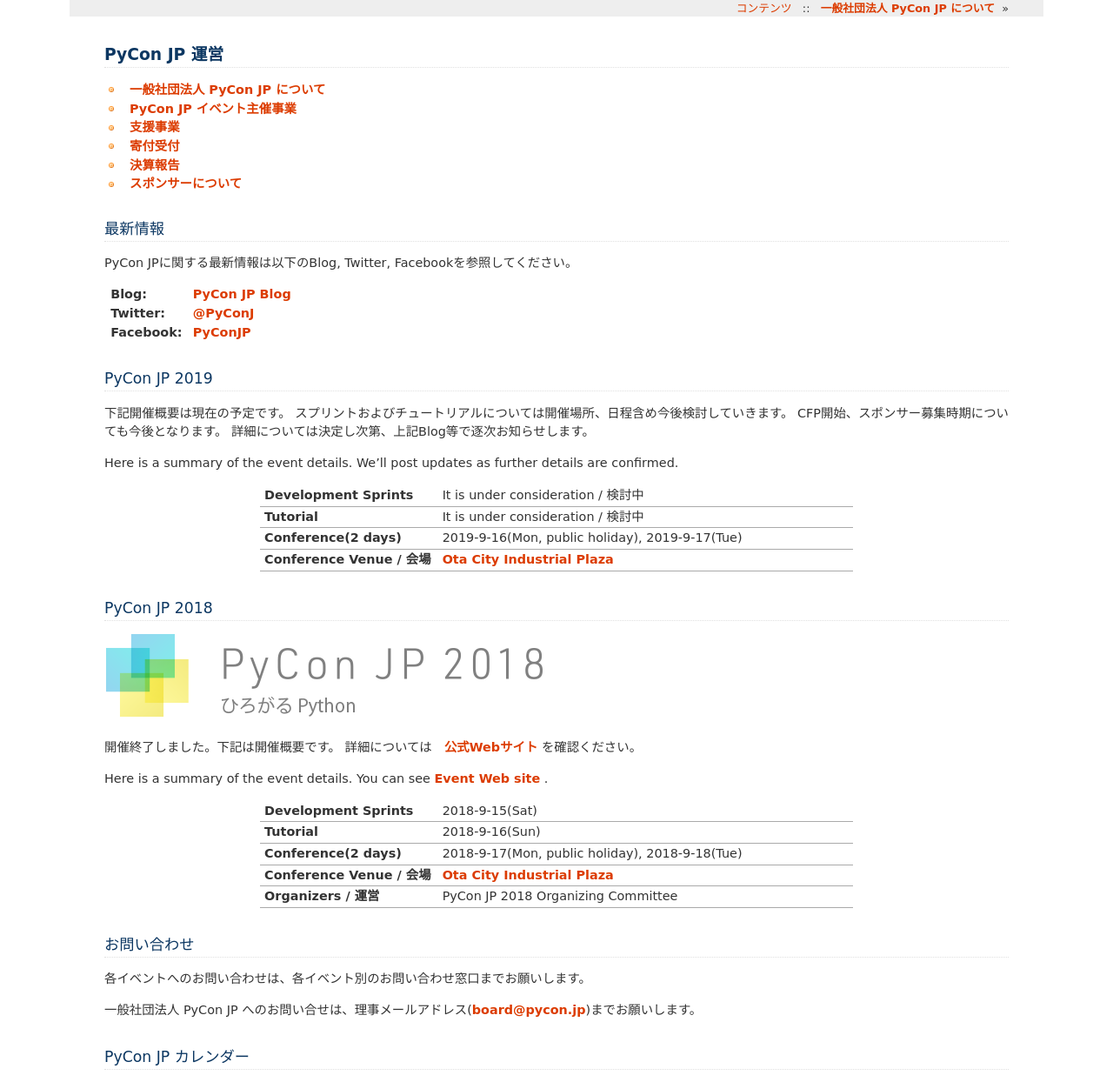
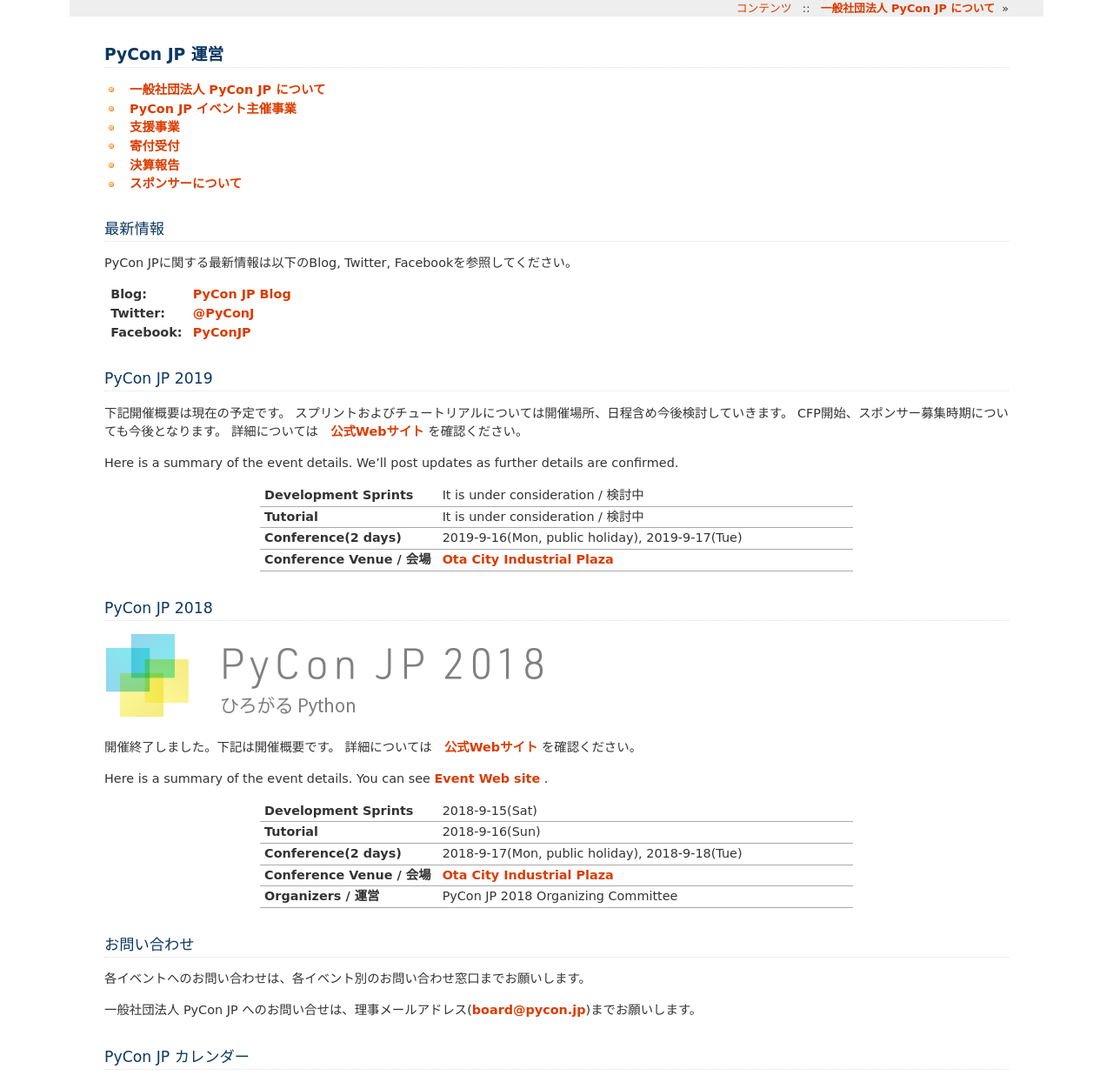
Before and after one commit to pyconjp/www.pycon.jp, a Sphinx documentation site: the page built from source/index.rst, in a window 1280 px wide. Shown: the part 125-1369 px from the top of the page at 87% size. Built offline with Sphinx 7.4.7, drawn with Linux system fonts in a browser that asks for light colours; grey boxes are pictures that could not be loaded.

Commit message:
add 2019 official page

```diff
--- a/source/index.rst
+++ b/source/index.rst
@@ -27,7 +27,7 @@
 下記開催概要は現在の予定です。
 スプリントおよびチュートリアルについては開催場所、日程含め今後検討していきます。
 CFP開始、スポンサー募集時期についても今後となります。
-詳細については決定し次第、上記Blog等で逐次お知らせします。
+詳細については　`公式Webサイト <https://pycon.jp/2019>`_ を確認ください。
 
 Here is a summary of the event details. We’ll post updates as further details are confirmed.
 
```
